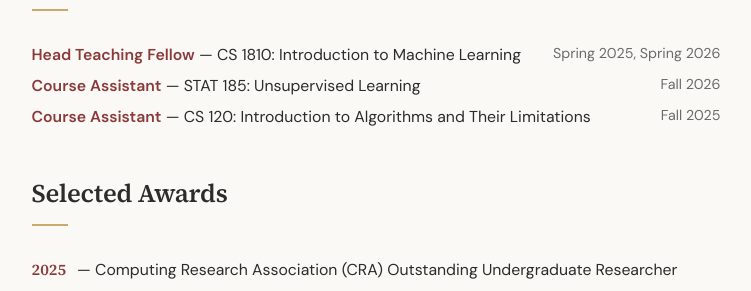
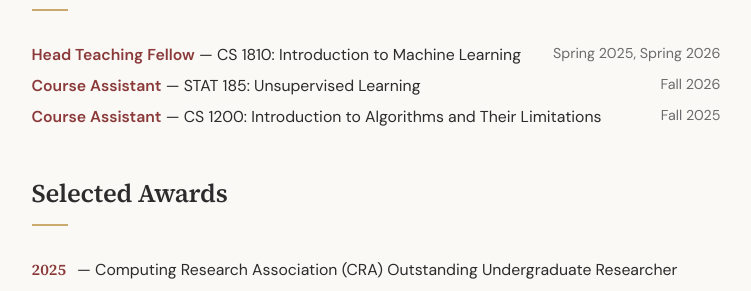
Before and after one commit to HannahGuan244/hannahguan244.github.io, a Jekyll site: the page built from index.html, in a window 1280 px wide. Shown: the part 1428-1719 px from the top of the page, without its empty margins (264-1015 px from the left). Built offline with Jekyll 4.4.1, drawn with Linux system fonts in a browser that asks for light colours.

Commit message:
formatting

```diff
--- a/index.html
+++ b/index.html
@@ -91,7 +91,7 @@ title: About
       <span class="teaching-term">Fall 2026</span>
     </li>
     <li>
-      <span class="teaching-left"><span class="teaching-role">Course Assistant</span> — CS 120: Introduction to Algorithms and Their Limitations</span>
+      <span class="teaching-left"><span class="teaching-role">Course Assistant</span> — CS 1200: Introduction to Algorithms and Their Limitations</span>
       <span class="teaching-term">Fall 2025</span>
     </li>
   </ul>
```
